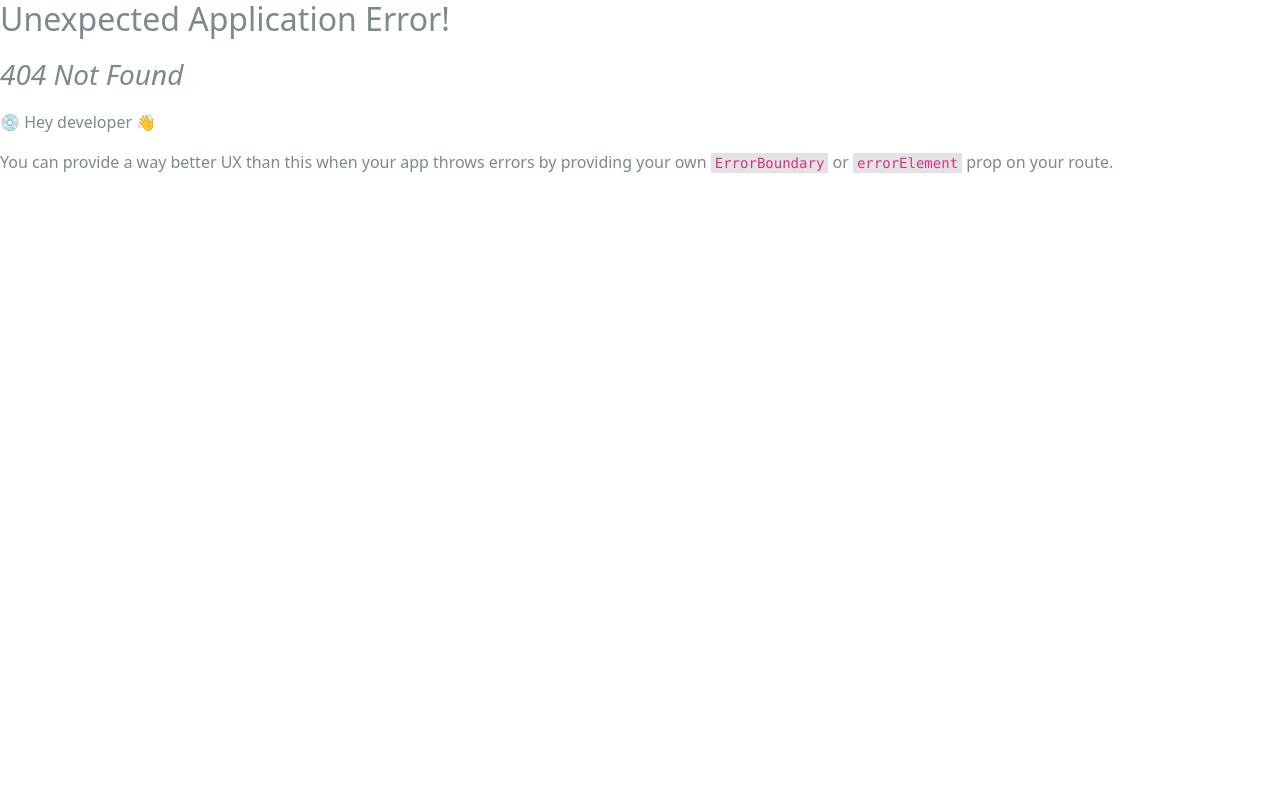
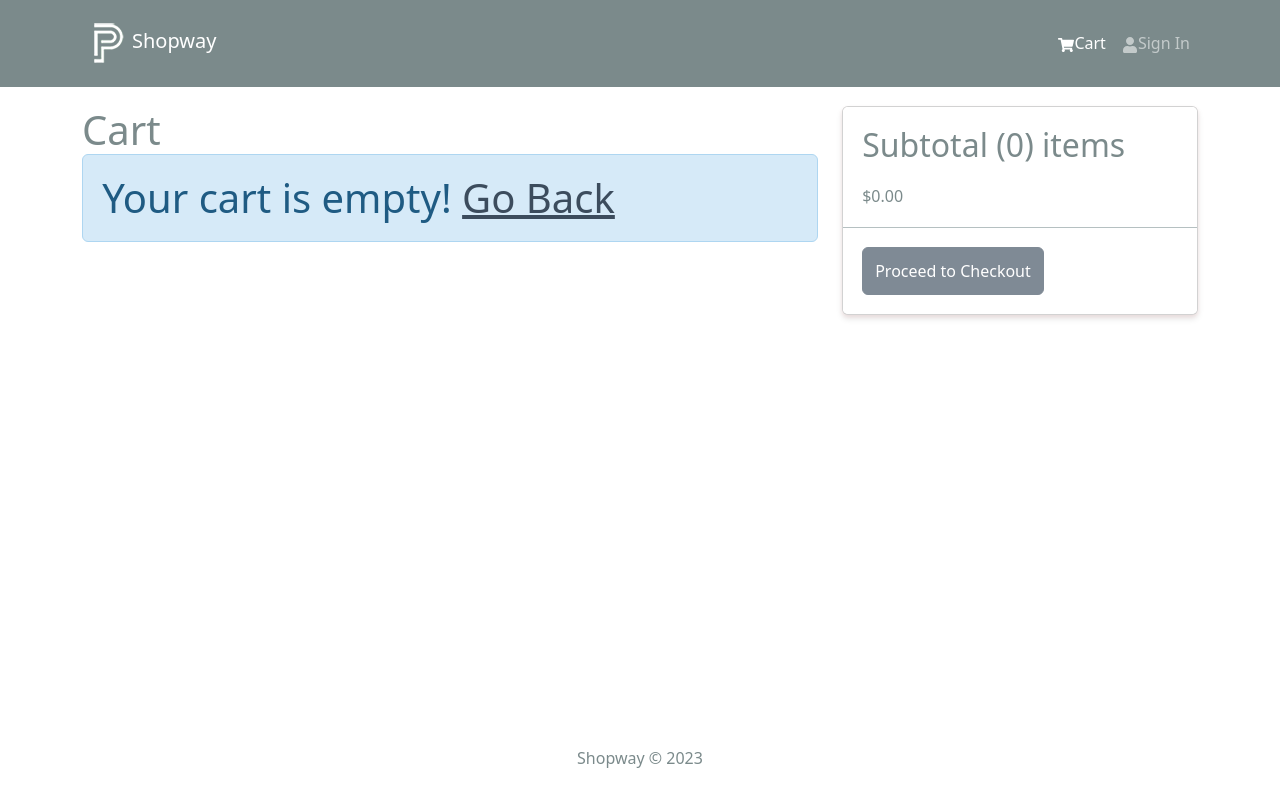
Before and after one commit to RK-41/shopway, a React (Create React App) app in the folder frontend/: page /cart in a window 1280 px wide. Before the commit this address had no page. Built offline with nearby package versions, Linux system fonts and the light colour scheme.

Commit message:
Day 6 Updates: Cart Slicer & Reducer, Add to Cart, Item Count in Header Cart Screen, Remove From Cart

```diff
--- a/frontend/src/components/Header.jsx
+++ b/frontend/src/components/Header.jsx
@@ -1,36 +1,49 @@
 /**
    29.10.
+
+   Header Component
+
+   08.11.
+   Cart Items Count in Header
  */
 
-import { Navbar, Nav, Container } from 'react-bootstrap';
+import { Navbar, Nav, Container, Badge } from 'react-bootstrap';
 import { FaShoppingCart, FaUser } from 'react-icons/fa';
 import { LinkContainer } from 'react-router-bootstrap';
+import { useSelector } from 'react-redux';
 import logo from '../assets/logo.png';
 
 const Header = () => {
+	const { cartItems } = useSelector((state) => state.cart);
+
 	return (
 		<header>
-			<Navbar bg="dark" variant="dark" expand="md" collapseOnSelect>
+			<Navbar bg='dark' variant='dark' expand='md' collapseOnSelect>
 				<Container>
-					<LinkContainer to="/">
+					<LinkContainer to='/'>
 						<Navbar.Brand>
-							<img src={logo} alt="Shopway" />
+							<img src={logo} alt='Shopway' />
 							Shopway
 						</Navbar.Brand>
 					</LinkContainer>
 
-					<Navbar.Toggle aria-controls="basic-navbar-nav" />
+					<Navbar.Toggle aria-controls='basic-navbar-nav' />
 
-					<Navbar.Collapse id="basic-navbar-nav">
-						<Nav className="ms-auto">
-							<LinkContainer to="/cart">
+					<Navbar.Collapse id='basic-navbar-nav'>
+						<Nav className='ms-auto'>
+							<LinkContainer to='/cart'>
 								<Nav.Link>
 									<FaShoppingCart />
 									Cart
+									{cartItems.length > 0 && (
+										<Badge pill bg='success' style={{ marginLeft: '5px' }}>
+											{cartItems.reduce((acc, curr) => acc + curr.qty, 0)}
+										</Badge>
+									)}
 								</Nav.Link>
 							</LinkContainer>
 
-							<LinkContainer to="/login">
+							<LinkContainer to='/login'>
 								<Nav.Link>
 									<FaUser />
 									Sign In
--- a/frontend/src/index.js
+++ b/frontend/src/index.js
@@ -23,12 +23,14 @@ import App from './App';
 import reportWebVitals from './reportWebVitals';
 import HomeScreen from './screens/HomeScreen';
 import ProductScreen from './screens/ProductScreen';
+import CartScreen from './screens/CartScreen';
 
 const router = createBrowserRouter(
 	createRoutesFromElements(
 		<Route path='/' element={<App />}>
 			<Route index={true} path='/' element={<HomeScreen />} />
 			<Route path='/product/:id' element={<ProductScreen />} />
+			<Route path='/cart' element={<CartScreen />} />
 		</Route>
 	)
 );
--- /dev/null
+++ b/frontend/src/screens/CartScreen.jsx
@@ -0,0 +1,130 @@
+/* eslint-disable no-unused-vars */
+/*
+  08.11.
+
+  Cart Screen
+*/
+
+import { Link, useNavigate } from 'react-router-dom';
+import { useDispatch, useSelector } from 'react-redux';
+import {
+	Row,
+	Col,
+	ListGroup,
+	Image,
+	Form,
+	Button,
+	Card,
+} from 'react-bootstrap';
+import { FaTrash } from 'react-icons/fa';
+import Message from '../components/Message';
+import { addToCart, removeFromCart } from '../slices/cartSlice';
+
+const CartScreen = () => {
+	const navigate = useNavigate();
+	const dispatch = useDispatch();
+
+	const cart = useSelector((state) => state.cart);
+	const { cartItems } = cart;
+
+	const addToCartHandler = async (product, qty) => {
+		dispatch(addToCart({ ...product, qty }));
+	};
+
+	const removeFromCartHandler = async (id) => {
+		dispatch(removeFromCart(id));
+	};
+
+	const checkoutHandler = () => {
+		navigate('/login?redirect=/shipping');
+	};
+
+	return (
+		<Row>
+			<Col md={8}>
+				<h1 style={{ marginBottom: '20px' }}>
+					Cart
+					{cartItems.length === 0 ? (
+						<Message>
+							Your cart is empty! <Link to='/'>Go Back</Link>
+						</Message>
+					) : (
+						<ListGroup variant='flush'>
+							{cartItems.map((item) => (
+								<ListGroup.Item key={item._id} style={{ fontSize: '20px' }}>
+									<Row>
+										<Col md={2}>
+											<Image src={item.image} alt={item.name} fluid rounded />
+										</Col>
+
+										<Col md={3}>
+											<Link to={`/product/${item._id}`}>{item.name}</Link>
+										</Col>
+
+										<Col md={2}>${item.price}</Col>
+
+										<Col md={2}>
+											<Form.Control
+												as='select'
+												value={item.qty}
+												onChange={(e) =>
+													addToCartHandler(item, Number(e.target.value))
+												}
+											>
+												{[...Array(item.countInStock).keys()].map((x) => (
+													<option key={x + 1} value={x + 1}>
+														{x + 1}
+													</option>
+												))}
+											</Form.Control>
+										</Col>
+
+										<Col md={2}>
+											<Button
+												type='button'
+												variant='light'
+												onClick={() => removeFromCartHandler(item._id)}
+											>
+												<FaTrash />
+											</Button>
+										</Col>
+									</Row>
+								</ListGroup.Item>
+							))}
+						</ListGroup>
+					)}
+				</h1>
+			</Col>
+
+			<Col md={4}>
+				<Card>
+					<ListGroup variant='flush'>
+						<ListGroup.Item>
+							<h2>
+								Subtotal ({cartItems.reduce((acc, item) => acc + item.qty, 0)})
+								items
+							</h2>
+							$
+							{cartItems
+								.reduce((acc, item) => acc + item.qty * item.price, 0)
+								.toFixed(2)}
+						</ListGroup.Item>
+
+						<ListGroup.Item>
+							<Button
+								type='button'
+								className='btn-block'
+								disabled={cartItems.length === 0}
+								onClick={checkoutHandler}
+							>
+								Proceed to Checkout
+							</Button>
+						</ListGroup.Item>
+					</ListGroup>
+				</Card>
+			</Col>
+		</Row>
+	);
+};
+
+export default CartScreen;
--- a/frontend/src/screens/ProductScreen.jsx
+++ b/frontend/src/screens/ProductScreen.jsx
@@ -6,17 +6,36 @@
    06.11.
    React-Redux
 
+   08.11.
+   Add To Cart Implementation
+
  */
 
-import { useParams, Link } from 'react-router-dom';
-import { Row, Col, Image, ListGroup, Card, Button } from 'react-bootstrap';
+import { useState } from 'react';
+import { useParams, Link, useNavigate } from 'react-router-dom';
+import {
+	Row,
+	Col,
+	Image,
+	ListGroup,
+	Card,
+	Button,
+	Form,
+} from 'react-bootstrap';
+import { useDispatch } from 'react-redux';
 import Rating from '../components/Rating';
 import Loader from '../components/Loader';
 import { useGetProductDetailsQuery } from '../slices/productsApiSlice';
 import Message from '../components/Message';
+import { addToCart } from '../slices/cartSlice';
 
 const ProductScreen = () => {
 	const { id: productId } = useParams();
+
+	const dispatch = useDispatch();
+	const navigate = useNavigate();
+
+	const [qty, setQty] = useState(1);
 
 	// Fetching Product Data from the Server through Redux
 	const {
@@ -24,6 +43,14 @@ const ProductScreen = () => {
 		isLoading,
 		error,
 	} = useGetProductDetailsQuery(productId);
+
+	// console.log([...Array(product.countInStock).keys()]);
+
+	const addToCartHandler = () => {
+		dispatch(addToCart({ ...product, qty }));
+		navigate('/cart');
+	};
+
 	return (
 		<>
 			<Link className='btn btn-light my-3' to='/'>
@@ -80,11 +107,33 @@ const ProductScreen = () => {
 									</Row>
 								</ListGroup.Item>
 
+								{product.countInStock > 0 && (
+									<ListGroup.Item>
+										<Row>
+											<Col>Qty</Col>
+											<Col>
+												<Form.Control
+													as='select'
+													value={qty}
+													onChange={(e) => setQty(Number(e.target.value))}
+												>
+													{[...Array(product.countInStock).keys()].map((x) => (
+														<option key={x + 1} value={x + 1}>
+															{x + 1}
+														</option>
+													))}
+												</Form.Control>
+											</Col>
+										</Row>
+									</ListGroup.Item>
+								)}
+
 								<ListGroup.Item>
 									<Button
 										className='btn-block'
 										type='button'
 										disabled={product.countInStock === 0}
+										onClick={addToCartHandler}
 									>
 										Add to Cart
 									</Button>
--- /dev/null
+++ b/frontend/src/slices/cartSlice.js
@@ -0,0 +1,47 @@
+/*
+  08.11.23
+
+  Cart Slice
+*/
+
+import { createSlice } from '@reduxjs/toolkit';
+import { updateCart } from '../utils/cartUtils';
+
+// Fetching Initial State
+const initialState = localStorage.getItem('cart')
+	? JSON.parse(localStorage.getItem('cart'))
+	: { cartItems: [] };
+
+// Creating Cart Slice
+const cartSlice = createSlice({
+	name: 'cart',
+	initialState,
+	reducers: {
+		addToCart: (state, action) => {
+			const item = action.payload;
+
+			const existItem = state.cartItems.find((x) => x._id === item._id);
+
+			if (existItem) {
+				state.cartItems = state.cartItems.map((x) =>
+					x._id === existItem._id ? item : x
+				);
+			} else {
+				state.cartItems = [...state.cartItems, item];
+			}
+
+			return updateCart(state);
+		},
+
+		removeFromCart: (state, action) => {
+			state.cartItems = state.cartItems.filter((x) => x._id !== action.payload);
+
+			return updateCart(state);
+		},
+	},
+});
+
+// Exporting 'addtoCart' Action
+export const { addToCart, removeFromCart } = cartSlice.actions;
+
+export default cartSlice.reducer;
--- a/frontend/src/store.js
+++ b/frontend/src/store.js
@@ -2,14 +2,19 @@
   06.11.23
 
   Store: Entry Point of Redux
+
+  08.11.
+  Cart Slice Addition
 */
 
 import { configureStore } from '@reduxjs/toolkit';
 import { apiSlice } from './slices/apiSlice';
+import cartSliceReducer from './slices/cartSlice';
 
 const store = configureStore({
 	reducer: {
 		[apiSlice.reducerPath]: apiSlice.reducer,
+		cart: cartSliceReducer,
 	},
 	middleware: (getDefaultMiddleware) =>
 		getDefaultMiddleware().concat(apiSlice.middleware),
--- /dev/null
+++ b/frontend/src/utils/cartUtils.js
@@ -0,0 +1,34 @@
+/*
+  08.11.
+
+  Cart Utility
+*/
+
+export const addDecimals = (num) => {
+	return (Math.round(num * 100) / 100).toFixed(2);
+};
+
+export const updateCart = (state) => {
+	// Calculating Items Price
+	state.itemsPrice = addDecimals(
+		state.cartItems.reduce((acc, item) => acc + item.price * item.qty, 0)
+	);
+
+	// Calculating Shipping Price (If order is over ${Currency}100 then shipping is free, else ${Curency}10 for shipping)
+	state.shippingPrice = addDecimals(state.itemsPrice > 100 ? 0 : 10);
+
+	// Calculating Tax Price (15% tax)
+	state.taxPrice = addDecimals(Number(0.15 * state.itemsPrice).toFixed(2));
+
+	// Calculating Total Price
+	state.totalPrice = (
+		Number(state.itemsPrice) +
+		Number(state.shippingPrice) +
+		Number(state.taxPrice)
+	).toFixed(2);
+
+	// Saving Calculated Price to the Local Storage
+	localStorage.setItem('cart', JSON.stringify(state));
+
+	return state;
+};
```
Also changed, not shown: 1 other file (tests, documents, lock files or other folders).
